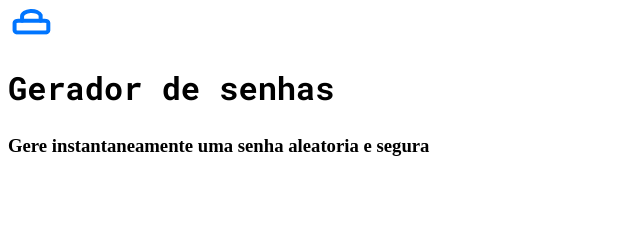
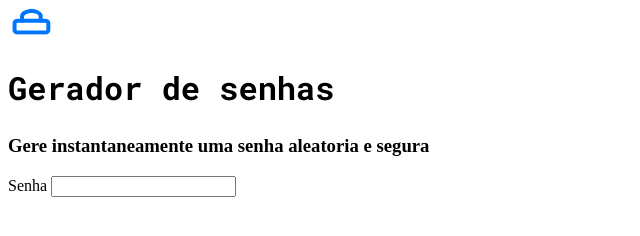
Before and after one commit to Jaohe/Gerador-de-senha, a plain HTML site: page index.html in a window 1280 px wide. Shown: the whole page, without its empty margins (0-640 px from the left). Drawn offline with Linux system fonts and the light colour scheme.

Commit message:
alteracao no html

```diff
--- a/index.html
+++ b/index.html
@@ -1,14 +1,24 @@
 <!DOCTYPE html>
 <html lang="pt-br">
+
 <head>
     <meta charset="UTF-8">
     <meta name="viewport" content="width=device-width, initial-scale=1.0">
     <title>gerador de senhas</title>
     <link rel="stylesheet" href="style.css"
 </head>
+
 <body>
+    <section class="conteudo">
+        <div class="conteudo titulo">
     <img src="unlock.svg" alt="cadeado fechado">
     <h2 class="titulo-principal">Gerador de senhas</h2>
     <h3 class="titulo secundario">Gere instantaneamente uma senha aleatoria e segura</h3>
+        </div>
+        <div class="conteudo senha">
+            <label for="senha">Senha</label>
+            <input name="senha" type="text" id="campo-senha">
+        </div>
+    </section>
 </body>
 </html>
```
